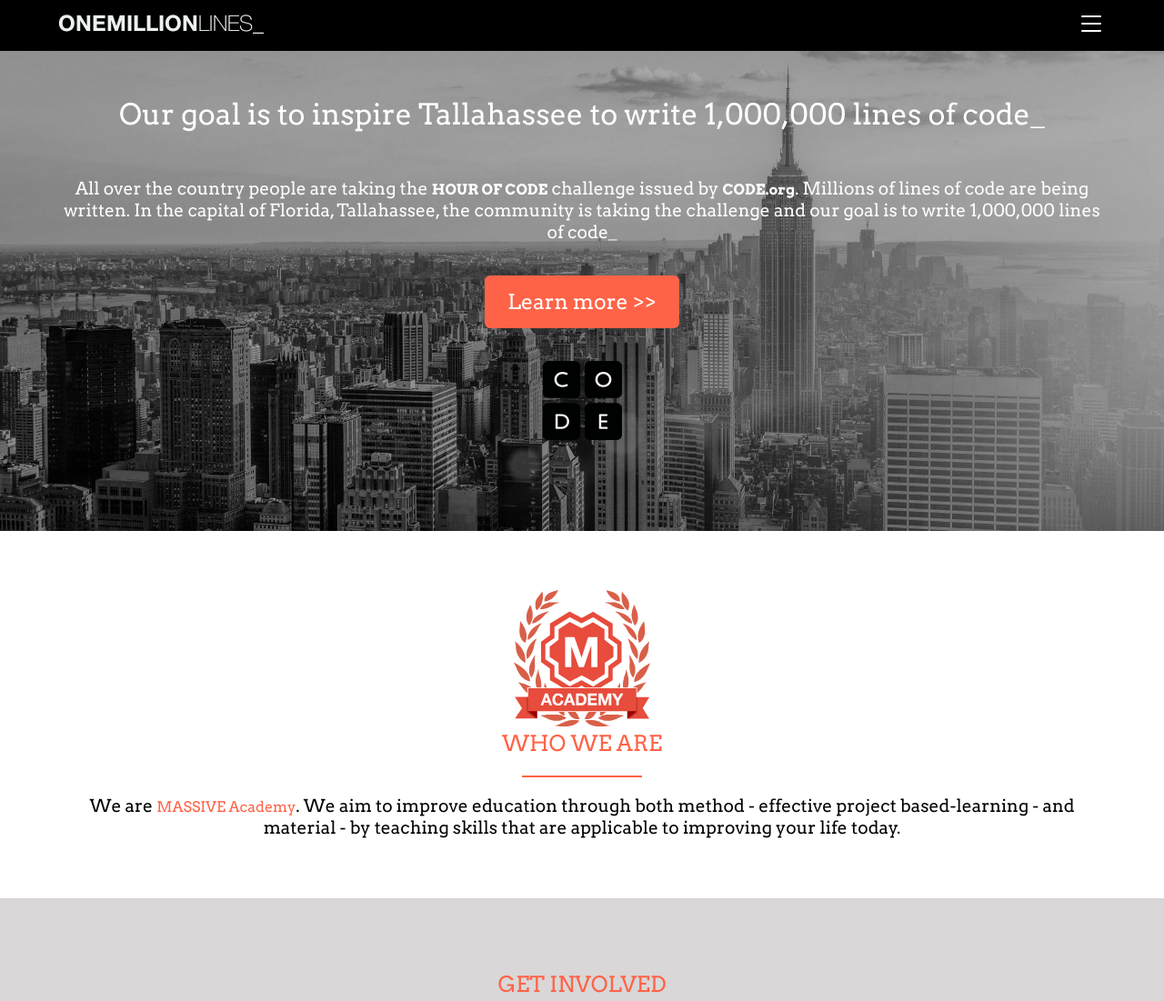
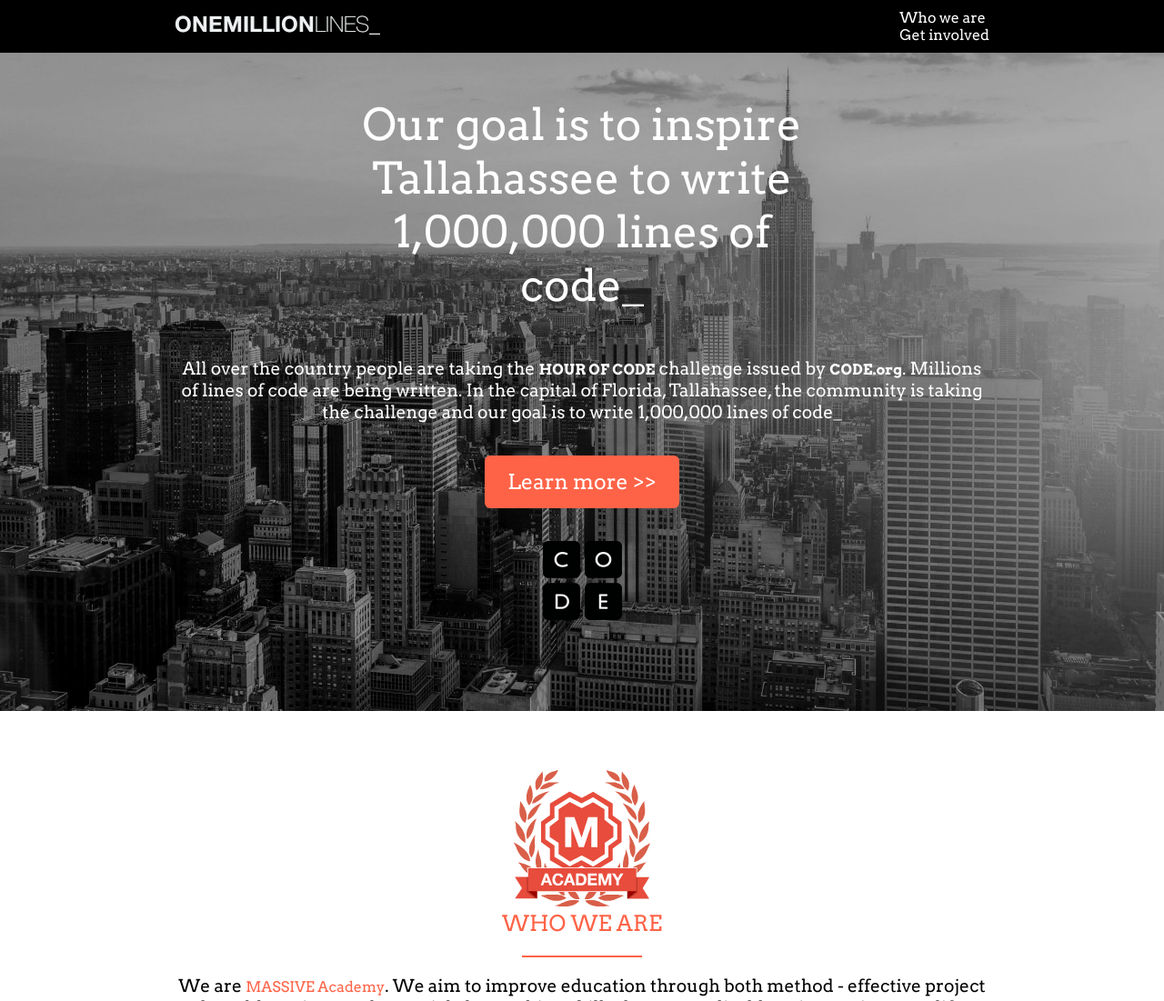
Before and after one commit to hugocgh93/ONE-MILLION-LINES, a plain HTML site: page index.html in a window 1280 px wide. Shown: the top 1101 px of the page at 91% size. Drawn offline with Linux system fonts and the light colour scheme.

Commit message:
last commit

```diff
--- a/index.html
+++ b/index.html
@@ -5,7 +5,7 @@
     <meta http-equiv="X-UA-Compatible" content="IE=edge">
     <meta name="viewport" content="width=device-width, initial-scale=1.0">
     <title>Document</title>
-    <link rel="stylesheet" href="mobile.css">
+    <link rel="stylesheet" href="style.css">
     <link rel="preconnect" href="https://fonts.googleapis.com">
     <link rel="preconnect" href="https://fonts.gstatic.com" crossorigin>
     <link href="https://fonts.googleapis.com/css2?family=Arvo:ital,wght@0,400;0,700;1,400;1,700&display=swap" rel="stylesheet">
@@ -23,12 +23,12 @@
             </a>
 
             <!--Menu Mobile-->
-            <a href="#">
+            <a href="#" class="menu-mobile">
                 <img src="images/icons/list.svg" alt="Menu" class="menu-icon">
             </a>
 
             <!--Menu Ordi-->
-            <ul>
+            <ul class="menu-desktop">
                 <li><a href="#">Who we are</a></li>
                 <li><a href="#">Get involved</a></li>
             </ul>
@@ -61,9 +61,10 @@
 
         <section>
 
+            <h2>GET INVOLVED</h2>
+
             <div class="cards">
 
-            <h2>GET INVOLVED</h2>
             <div class="separator"></div>
 
 <!--CARD 1-->
--- a/mobile.css
+++ b/style.css
@@ -165,3 +165,38 @@ footer {
 footer img {
     width: 80%;
 }
+
+/* ORDINATEUR */
+
+@media (min-width: 1200px) {
+    .menu-mobile {
+        display: none;
+    }
+
+    .menu-desktop {
+        display: block;
+    }
+
+    .container {
+        width: 70%;
+    }
+
+    header nav ul li a {
+        text-decoration: none;
+        color: var(--Blanc);
+    }
+
+    header section h1 {
+        font-size: 3em;
+        width: 60%;
+        margin: auto auto 50px auto;
+    }
+
+    .cards {
+        display: flex;
+    }
+
+    footer img {
+        width: auto;
+    }
+}
```
